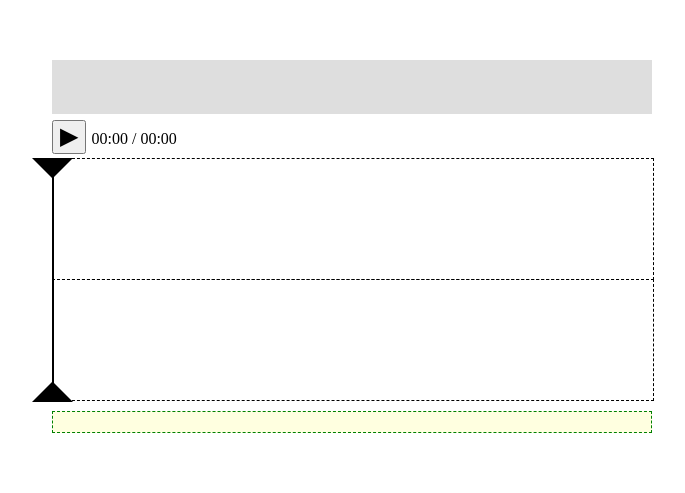
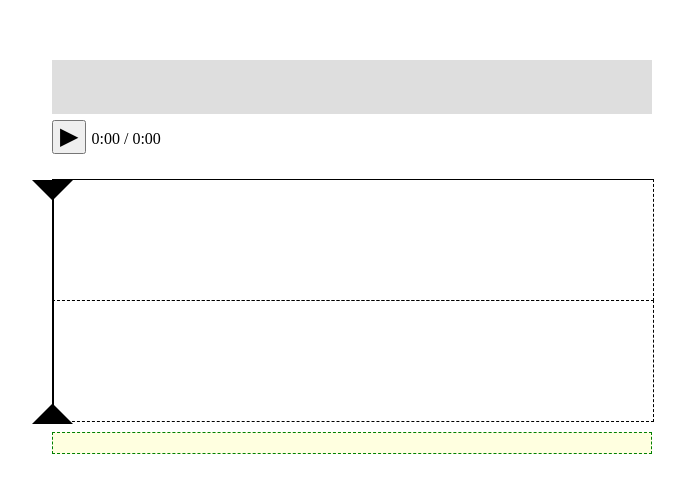
Before and after one commit to ccnmtl/juxtapose, a React app: page / in a window 1280 px wide. Shown: the part 187-680 px from the top of the page, without its empty margins (288-973 px from the left). Built offline with nearby package versions, Linux system fonts and the light colour scheme.

Commit message:
Add Timeline Ruler to UI - PMT #107136

```diff
--- a/css/juxtapose.css
+++ b/css/juxtapose.css
@@ -139,3 +139,37 @@ button.jux-play {
     position: fixed;
     padding: 10px;
 }
+
+/* TimelineRuler */
+.jux-timeline-ruler {
+    height: 21px;
+    position: relative;
+}
+
+.jux-timeline-hline {
+    height: 1px;
+    top: 19px;
+    position: relative;
+    border-bottom: 1px solid #000;
+}
+
+.jux-timeline-tick,
+.jux-timeline-ticklabel {
+    position: absolute;
+}
+
+.jux-timeline-ticklabel {
+    display: inline;
+    width: 46px;
+    text-align: center;
+    font-size: 12px;
+    margin-left: -23px;
+}
+
+.jux-timeline-tick {
+    display: inline-block;
+    top: 15px;
+    width: 3px;
+    height: 11px;
+    background-color: #000;
+}
--- a/src/JuxtaposeApplication.jsx
+++ b/src/JuxtaposeApplication.jsx
@@ -1,12 +1,13 @@
 import React from 'react';
 import ReactGridLayout from 'react-grid-layout';
 import _ from 'lodash';
-import {pad2, formatDuration} from './utils.js';
+import {formatDuration} from './utils.js';
 import {auxTrackData, textTrackData} from './data.js';
 import AuxTrack from './AuxTrack.jsx';
 import AuxDisplay from './AuxDisplay.jsx';
 import TextTrack from './TextTrack.jsx';
 import TextDisplay from './TextDisplay.jsx';
+import TimelineRuler from './TimelineRuler.jsx';
 import TrackItemManager from './TrackItemManager.jsx';
 import PlayButton from './PlayButton.jsx';
 import Playhead from './Playhead.jsx';
@@ -46,6 +47,7 @@ export default class JuxtaposeApplication extends React.Component {
                 </div>
             </div>
             <div className="jux-timeline">
+                <TimelineRuler duration={this.state.duration} />
                 <Playhead ref={(c) => this._playhead = c}
                           callbackParent={this.onPlayheadUpdate.bind(this)} />
                 <AuxTrack duration={this.state.duration}
--- /dev/null
+++ b/src/TimelineRuler.jsx
@@ -0,0 +1,33 @@
+import React from 'react';
+import {formatDuration} from './utils.js';
+
+
+export default class TimelineRuler extends React.Component {
+    generateTicks(duration) {
+        // Generate a tick for every 30 seconds.
+        let ticks = [];
+        for (let i = 0; i < duration; i += 30) {
+            let visualOffset = (i / duration) * 100;
+            ticks.push(
+                <div key={visualOffset + '-label'}
+                     className="jux-timeline-ticklabel"
+                     style={{left: visualOffset + '%'}}>
+                    {formatDuration(i)}
+                </div>
+            );
+            ticks.push(
+                <div key={visualOffset}
+                     className="jux-timeline-tick"
+                     style={{left: visualOffset + '%'}}
+                ></div>
+            );
+        }
+        return ticks;
+    }
+    render() {
+        return <div className="jux-timeline-ruler">
+            <div className="jux-timeline-hline"></div>
+            {this.generateTicks(this.props.duration)}
+        </div>;
+    }
+}
--- a/src/utils.js
+++ b/src/utils.js
@@ -1,5 +1,5 @@
 export function formatDuration(seconds) {
-    const minutes = pad2(Math.floor(seconds / 60));
+    const minutes = Math.floor(seconds / 60);
     const newSeconds = pad2(Math.round(seconds - minutes * 60));
     return minutes + ':' + newSeconds;
 }
```
Also changed, not shown: 1 other file (tests, documents, lock files or other folders).
